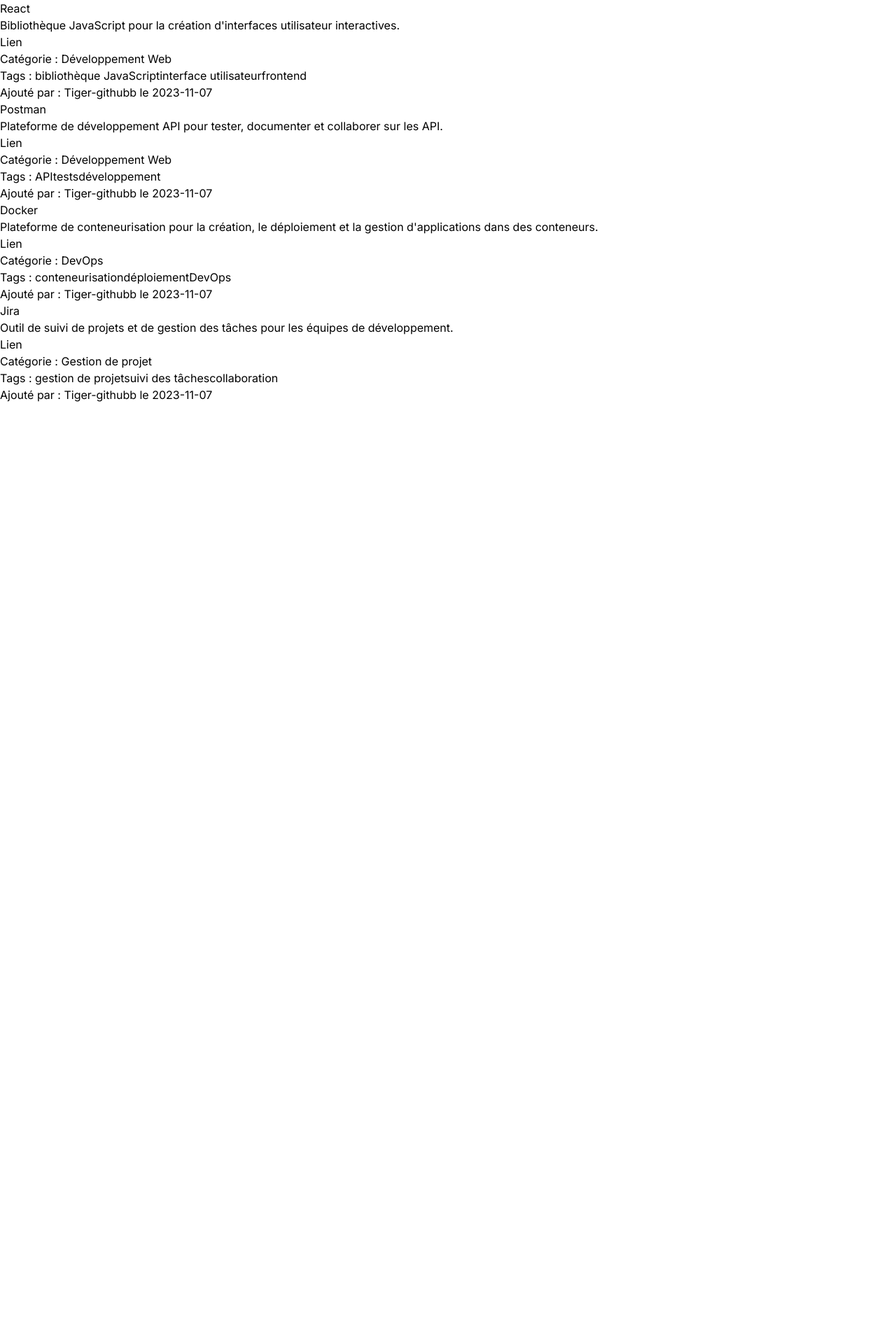
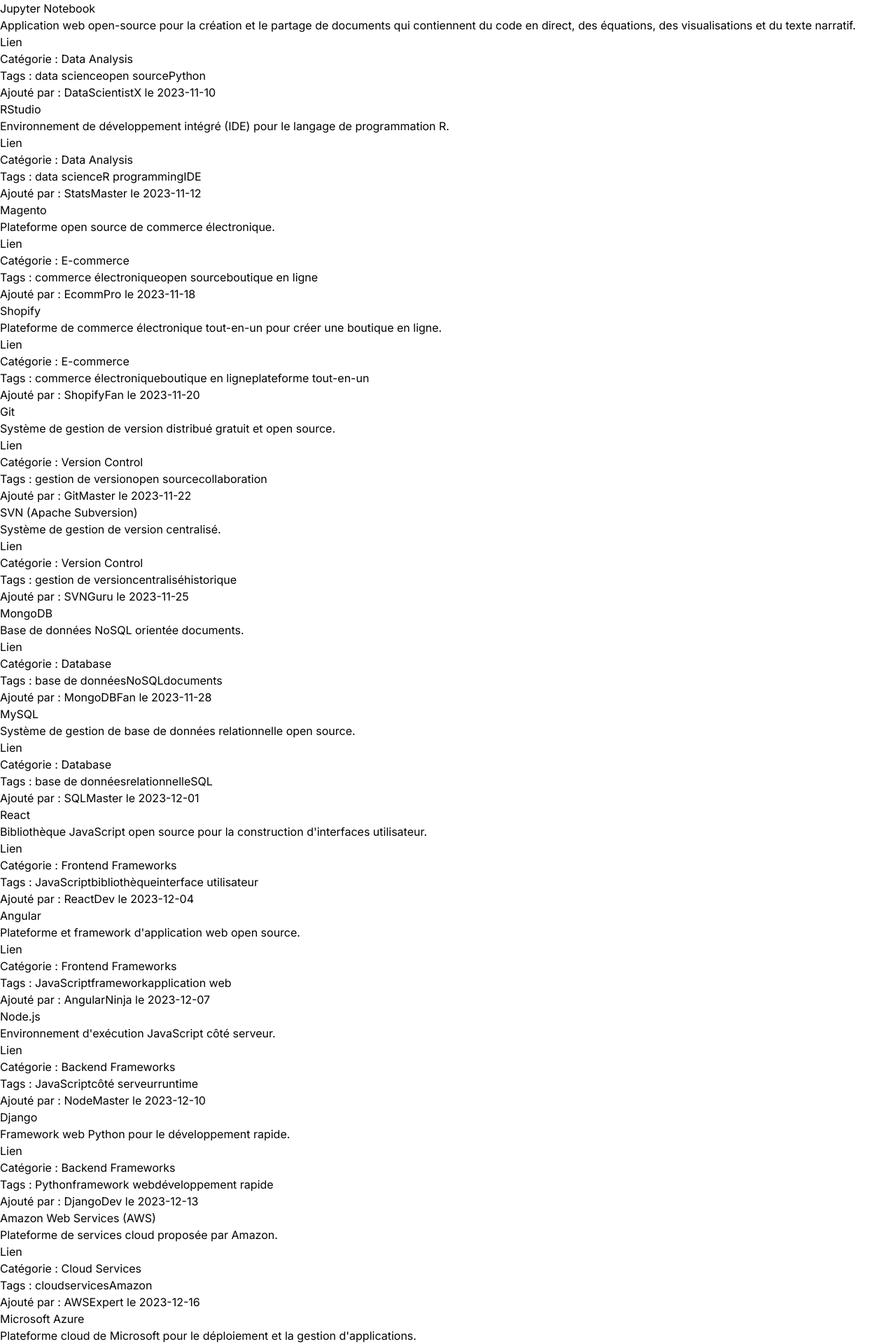
Before and after one commit to tiger-githubb/DevToolBox, a Next.js app: page /tools in a window 1280 px wide. Shown: the part 401-2321 px from the top of the page at 70% size. Before the commit the page ends 977 px from the top, so only its background shows below. Built offline with nearby package versions, Linux system fonts and the light colour scheme.

Commit message:
Add of new data

```diff
--- a/data/toolsData.ts
+++ b/data/toolsData.ts
@@ -1,59 +1,294 @@
 import type tool from "@/interfaces/toolsData.interface"
 
-const  tools: tool[] = [
+const tools: tool[] = [
     {
         "name": "Visual Studio Code",
         "description": "Éditeur de code source open source avec prise en charge de plusieurs langages et extensions.",
         "link": "https://code.visualstudio.com/",
-        "category": "Développement Web",
+        "category": "Web Development",
         "tags": ["éditeur de code", "open source", "JavaScript"],
         "add_date": "2023-11-07",
         "contributor": "Tiger-githubb"
     },
     {
+        "name": "Sublime Text",
+        "description": "Éditeur de texte sophistiqué pour le code, le marquage et le prose.",
+        "link": "https://www.sublimetext.com/",
+        "category": "Web Development",
+        "tags": ["éditeur de code", "sophistiqué", "HTML", "CSS"],
+        "add_date": "2023-11-15",
+        "contributor": "Coder123"
+    },
+    {
+        "name": "Jupyter Notebook",
+        "description": "Application web open-source pour la création et le partage de documents qui contiennent du code en direct, des équations, des visualisations et du texte narratif.",
+        "link": "https://jupyter.org/",
+        "category": "Data Analysis",
+        "tags": ["data science", "open source", "Python"],
+        "add_date": "2023-11-10",
+        "contributor": "DataScientistX"
+    },
+    {
+        "name": "RStudio",
+        "description": "Environnement de développement intégré (IDE) pour le langage de programmation R.",
+        "link": "https://rstudio.com/",
+        "category": "Data Analysis",
+        "tags": ["data science", "R programming", "IDE"],
+        "add_date": "2023-11-12",
+        "contributor": "StatsMaster"
+    },
+    {
+        "name": "Magento",
+        "description": "Plateforme open source de commerce électronique.",
+        "link": "https://magento.com/",
+        "category": "E-commerce",
+        "tags": ["commerce électronique", "open source", "boutique en ligne"],
+        "add_date": "2023-11-18",
+        "contributor": "EcommPro"
+    },
+    {
+        "name": "Shopify",
+        "description": "Plateforme de commerce électronique tout-en-un pour créer une boutique en ligne.",
+        "link": "https://www.shopify.com/",
+        "category": "E-commerce",
+        "tags": ["commerce électronique", "boutique en ligne", "plateforme tout-en-un"],
+        "add_date": "2023-11-20",
+        "contributor": "ShopifyFan"
+    },
+
+    {
         "name": "Git",
-        "description": "Système de contrôle de version distribué pour le suivi des modifications de code source.",
+        "description": "Système de gestion de version distribué gratuit et open source.",
         "link": "https://git-scm.com/",
-        "category": "Développement logiciel",
-        "tags": ["contrôle de version", "développement", "open source"],
-        "add_date": "2023-11-07",
-        "contributor": "Tiger-githubb"
+        "category": "Version Control",
+        "tags": ["gestion de version", "open source", "collaboration"],
+        "add_date": "2023-11-22",
+        "contributor": "GitMaster"
+    },
+    {
+        "name": "SVN (Apache Subversion)",
+        "description": "Système de gestion de version centralisé.",
+        "link": "https://subversion.apache.org/",
+        "category": "Version Control",
+        "tags": ["gestion de version", "centralisé", "historique"],
+        "add_date": "2023-11-25",
+        "contributor": "SVNGuru"
+    },
+    {
+        "name": "MongoDB",
+        "description": "Base de données NoSQL orientée documents.",
+        "link": "https://www.mongodb.com/",
+        "category": "Database",
+        "tags": ["base de données", "NoSQL", "documents"],
+        "add_date": "2023-11-28",
+        "contributor": "MongoDBFan"
+    },
+    {
+        "name": "MySQL",
+        "description": "Système de gestion de base de données relationnelle open source.",
+        "link": "https://www.mysql.com/",
+        "category": "Database",
+        "tags": ["base de données", "relationnelle", "SQL"],
+        "add_date": "2023-12-01",
+        "contributor": "SQLMaster"
     },
     {
         "name": "React",
-        "description": "Bibliothèque JavaScript pour la création d'interfaces utilisateur interactives.",
+        "description": "Bibliothèque JavaScript open source pour la construction d'interfaces utilisateur.",
         "link": "https://reactjs.org/",
-        "category": "Développement Web",
-        "tags": ["bibliothèque JavaScript", "interface utilisateur", "frontend"],
-        "add_date": "2023-11-07",
-        "contributor": "Tiger-githubb"
+        "category": "Frontend Frameworks",
+        "tags": ["JavaScript", "bibliothèque", "interface utilisateur"],
+        "add_date": "2023-12-04",
+        "contributor": "ReactDev"
+    },
+    {
+        "name": "Angular",
+        "description": "Plateforme et framework d'application web open source.",
+        "link": "https://angular.io/",
+        "category": "Frontend Frameworks",
+        "tags": ["JavaScript", "framework", "application web"],
+        "add_date": "2023-12-07",
+        "contributor": "AngularNinja"
+    },
+    {
+        "name": "Node.js",
+        "description": "Environnement d'exécution JavaScript côté serveur.",
+        "link": "https://nodejs.org/",
+        "category": "Backend Frameworks",
+        "tags": ["JavaScript", "côté serveur", "runtime"],
+        "add_date": "2023-12-10",
+        "contributor": "NodeMaster"
+    },
+    {
+        "name": "Django",
+        "description": "Framework web Python pour le développement rapide.",
+        "link": "https://www.djangoproject.com/",
+        "category": "Backend Frameworks",
+        "tags": ["Python", "framework web", "développement rapide"],
+        "add_date": "2023-12-13",
+        "contributor": "DjangoDev"
+    },
+    {
+        "name": "Amazon Web Services (AWS)",
+        "description": "Plateforme de services cloud proposée par Amazon.",
+        "link": "https://aws.amazon.com/",
+        "category": "Cloud Services",
+        "tags": ["cloud", "services", "Amazon"],
+        "add_date": "2023-12-16",
+        "contributor": "AWSExpert"
+    },
+    {
+        "name": "Microsoft Azure",
+        "description": "Plateforme cloud de Microsoft pour le déploiement et la gestion d'applications.",
+        "link": "https://azure.microsoft.com/",
+        "category": "Cloud Services",
+        "tags": ["cloud", "Microsoft", "déploiement"],
+        "add_date": "2023-12-19",
+        "contributor": "AzurePro"
+    },
+    {
+        "name": "React Native",
+        "description": "Framework pour construire des applications mobiles avec React.",
+        "link": "https://reactnative.dev/",
+        "category": "Mobile App Development",
+        "tags": ["React", "applications mobiles", "framework"],
+        "add_date": "2023-12-22",
+        "contributor": "ReactNativeDev"
+    },
+    {
+        "name": "Flutter",
+        "description": "UI toolkit open source pour la création d'applications natives compilées.",
+        "link": "https://flutter.dev/",
+        "category": "Mobile App Development",
+        "tags": ["applications mobiles", "UI toolkit", "open source"],
+        "add_date": "2023-12-25",
+        "contributor": "FlutterFan"
+    },
+    {
+        "name": "Jenkins",
+        "description": "Outil open source d'automatisation de construction, de déploiement et d'intégration continue.",
+        "link": "https://www.jenkins.io/",
+        "category": "DevOps",
+        "tags": ["automatisation", "construction", "intégration continue"],
+        "add_date": "2023-12-28",
+        "contributor": "JenkinsMaster"
+    },
+    {
+        "name": "Docker",
+        "description": "Plateforme pour le développement, la distribution et l'exécution d'applications conteneurisées.",
+        "link": "https://www.docker.com/",
+        "category": "DevOps",
+        "tags": ["conteneurisation", "déploiement", "applications"],
+        "add_date": "2023-12-31",
+        "contributor": "DockerFan"
+    },
+    {
+        "name": "TensorFlow",
+        "description": "Bibliothèque open source d'apprentissage automatique développée par Google.",
+        "link": "https://www.tensorflow.org/",
+        "category": "Machine Learning",
+        "tags": ["apprentissage automatique", "open source", "Google"],
+        "add_date": "2024-01-03",
+        "contributor": "TensorFlowFan"
+    },
+    {
+        "name": "PyTorch",
+        "description": "Bibliothèque open source pour les travaux d'apprentissage profond.",
+        "link": "https://pytorch.org/",
+        "category": "Machine Learning",
+        "tags": ["apprentissage profond", "open source", "Python"],
+        "add_date": "2024-01-06",
+        "contributor": "PyTorchFan"
     },
     {
         "name": "Postman",
-        "description": "Plateforme de développement API pour tester, documenter et collaborer sur les API.",
+        "description": "Plateforme de collaboration pour le développement d'API.",
         "link": "https://www.postman.com/",
-        "category": "Développement Web",
-        "tags": ["API", "tests", "développement"],
-        "add_date": "2023-11-07",
-        "contributor": "Tiger-githubb"
+        "category": "API Integration",
+        "tags": ["collaboration", "API", "développement"],
+        "add_date": "2024-01-09",
+        "contributor": "APIMaster"
     },
     {
-        "name": "Docker",
-        "description": "Plateforme de conteneurisation pour la création, le déploiement et la gestion d'applications dans des conteneurs.",
-        "link": "https://www.docker.com/",
-        "category": "DevOps",
-        "tags": ["conteneurisation", "déploiement", "DevOps"],
-        "add_date": "2023-11-07",
-        "contributor": "Tiger-githubb"
+        "name": "Swagger",
+        "description": "Outil open source pour la conception, la construction, et la documentation d'API RESTful.",
+        "link": "https://swagger.io/",
+        "category": "API Integration",
+        "tags": ["API RESTful", "conception", "documentation"],
+        "add_date": "2024-01-12",
+        "contributor": "SwaggerDev"
     },
     {
-        "name": "Jira",
-        "description": "Outil de suivi de projets et de gestion des tâches pour les équipes de développement.",
-        "link": "https://www.atlassian.com/software/jira",
-        "category": "Gestion de projet",
-        "tags": ["gestion de projet", "suivi des tâches", "collaboration"],
-        "add_date": "2023-11-07",
-        "contributor": "Tiger-githubb"
+        "name": "WordPress",
+        "description": "Système de gestion de contenu open source pour la création de sites web.",
+        "link": "https://wordpress.org/",
+        "category": "Content Management",
+        "tags": ["gestion de contenu", "open source", "sites web"],
+        "add_date": "2024-01-15",
+        "contributor": "WPEnthusiast"
+    },
+    {
+        "name": "Drupal",
+        "description": "Système de gestion de contenu open source et framework de développement web.",
+        "link": "https://www.drupal.org/",
+        "category": "Content Management",
+        "tags": ["gestion de contenu", "framework web", "open source"],
+        "add_date": "2024-01-18",
+        "contributor": "DrupalDev"
+    },
+    {
+        "name": "Sketch",
+        "description": "Logiciel de conception graphique vectorielle pour l'interface utilisateur et l'expérience utilisateur.",
+        "link": "https://www.sketch.com/",
+        "category": "Design and UI/UX",
+        "tags": ["conception graphique", "interface utilisateur", "expérience utilisateur"],
+        "add_date": "2024-01-21",
+        "contributor": "SketchArtist"
+    },
+    {
+        "name": "Figma",
+        "description": "Outil de conception d'interface utilisateur collaboratif basé sur le Web.",
+        "link": "https://www.figma.com/",
+        "category": "Design and UI/UX",
+        "tags": ["conception d'interface utilisateur", "collaboratif", "Web"],
+        "add_date": "2024-01-24",
+        "contributor": "FigmaDesigner"
+    },
+    {
+        "name": "Trello",
+        "description": "Outil de gestion de projet basé sur des listes et des cartes.",
+        "link": "https://trello.com/",
+        "category": "Productivity",
+        "tags": ["gestion de projet", "listes", "cartes"],
+        "add_date": "2024-01-27",
+        "contributor": "TrelloUser"
+    },
+    {
+        "name": "Asana",
+        "description": "Outil de gestion de projet et de travail d'équipe.",
+        "link": "https://asana.com/",
+        "category": "Productivity",
+        "tags": ["gestion de projet", "travail d'équipe", "collaboration"],
+        "add_date": "2024-01-30",
+        "contributor": "AsanaFan"
+    },
+    {
+        "name": "Hadoop",
+        "description": "Framework open source pour le stockage et le traitement distribué de gros volumes de données.",
+        "link": "https://hadoop.apache.org/",
+        "category": "Big Data",
+        "tags": ["Big Data", "stockage distribué", "traitement distribué"],
+        "add_date": "2024-02-02",
+        "contributor": "HadoopMaster"
+    },
+    {
+        "name": "Apache Spark",
+        "description": "Moteur de traitement de données rapide et open source.",
+        "link": "https://spark.apache.org/",
+        "category": "Big Data",
+        "tags": ["Big Data", "traitement de données", "open source"],
+        "add_date": "2024-02-05",
+        "contributor": "SparkFan"
     }
 ]
 
```
